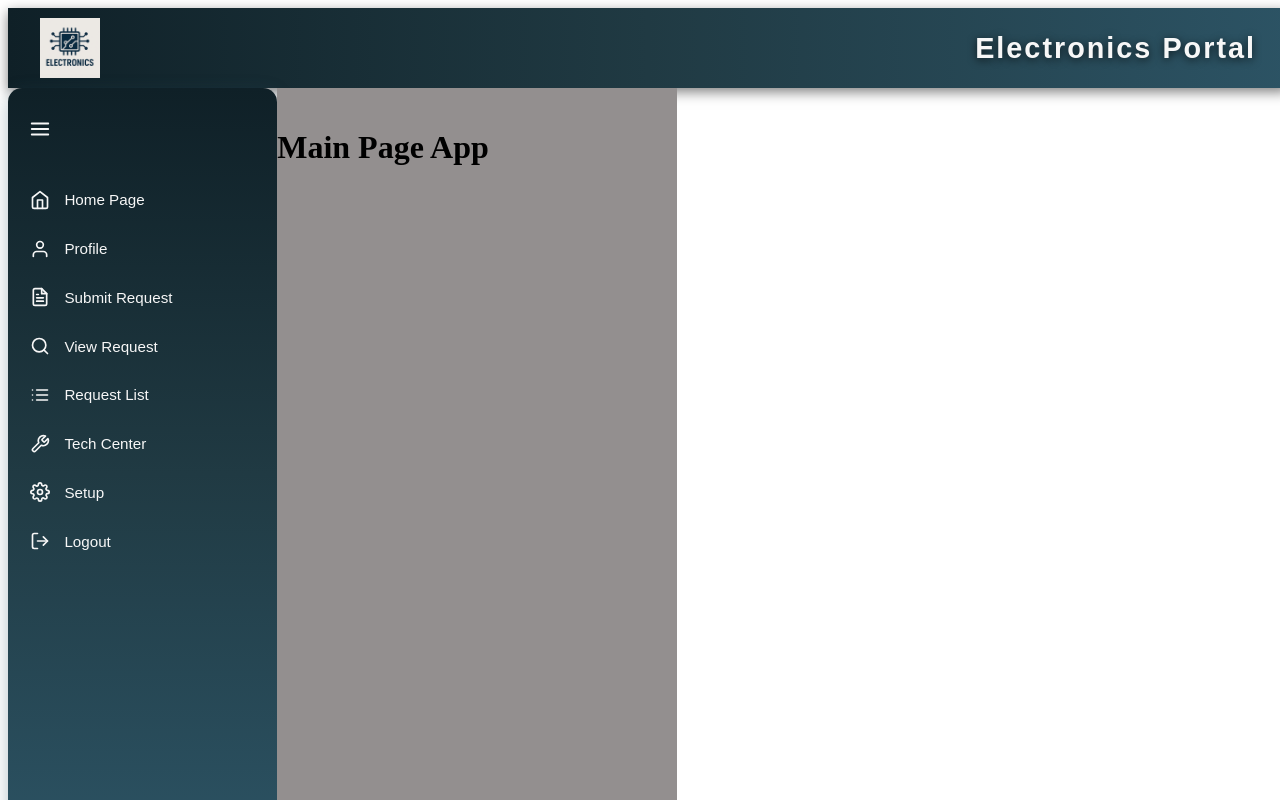
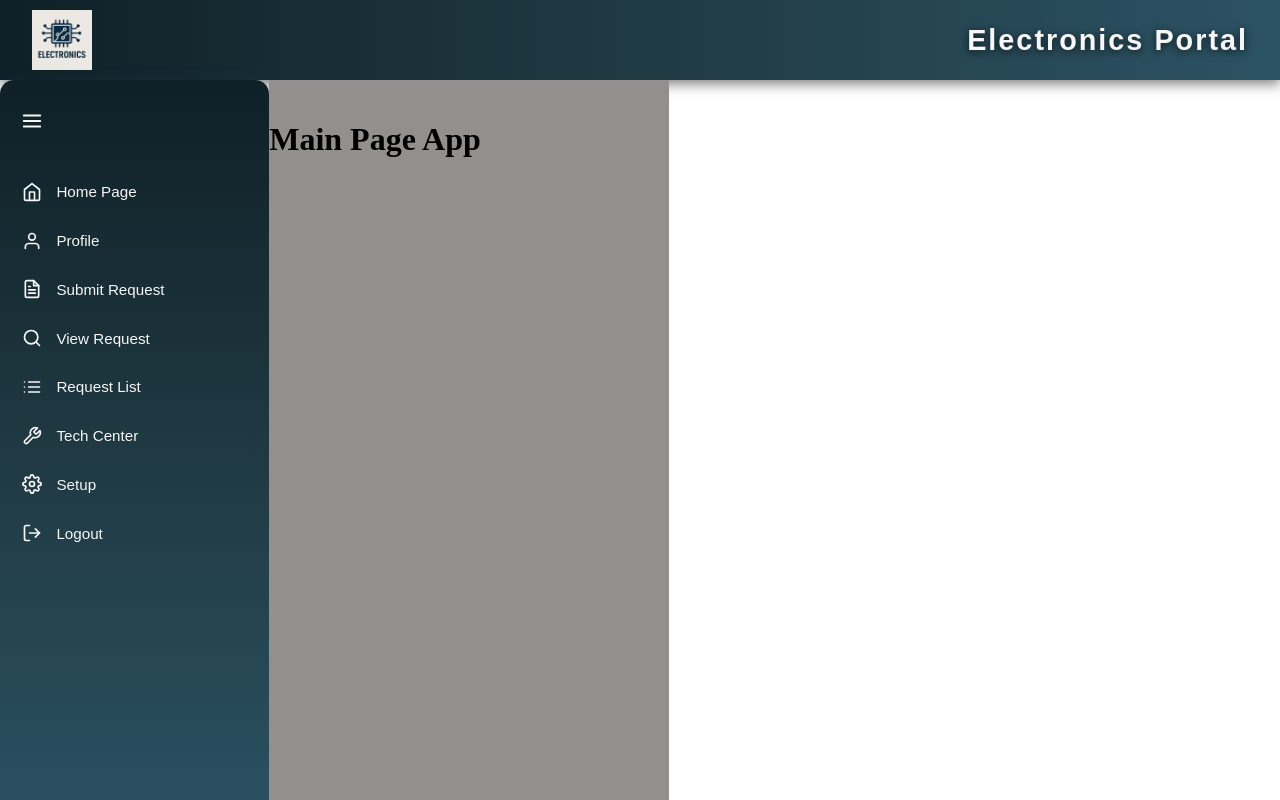
Before and after one commit to Capstone-The-Return/Front-end, a React (Vite) app in the folder Electo_vite/: page / in a window 1280 px wide. Shown: the top 800 px of the page. Built offline with nearby package versions, Linux system fonts and the light colour scheme.

Commit message:
fixed some issues with .css index

```diff
--- a/Electo_vite/src/index.css
+++ b/Electo_vite/src/index.css
@@ -1,4 +1,7 @@
-
+html {
+  box-sizing: border-box;
+  height: 100%;
+}
 :root {
   --primary-font: 'Inter', sans-serif;
   --nav-bg: linear-gradient(180deg, #0f2027, #203a43, #2c5364);
@@ -6,9 +9,12 @@
   --hover: rgba(255, 255, 255, 0.12);
 }
 
+
 body {
   width:100%;
   min-height:100vh;
+  margin: 0px;
+
 }
 .layout {
   display: flex;
--- a/Electo_vite/src/pages/MainPage/MainPage.module.css
+++ b/Electo_vite/src/pages/MainPage/MainPage.module.css
@@ -1,7 +1,4 @@
-/* body {
-    height: 100vh;
-    margin: 0px;
-} */
+
 .layout {
   display: flex;
   flex-direction: row;
```
